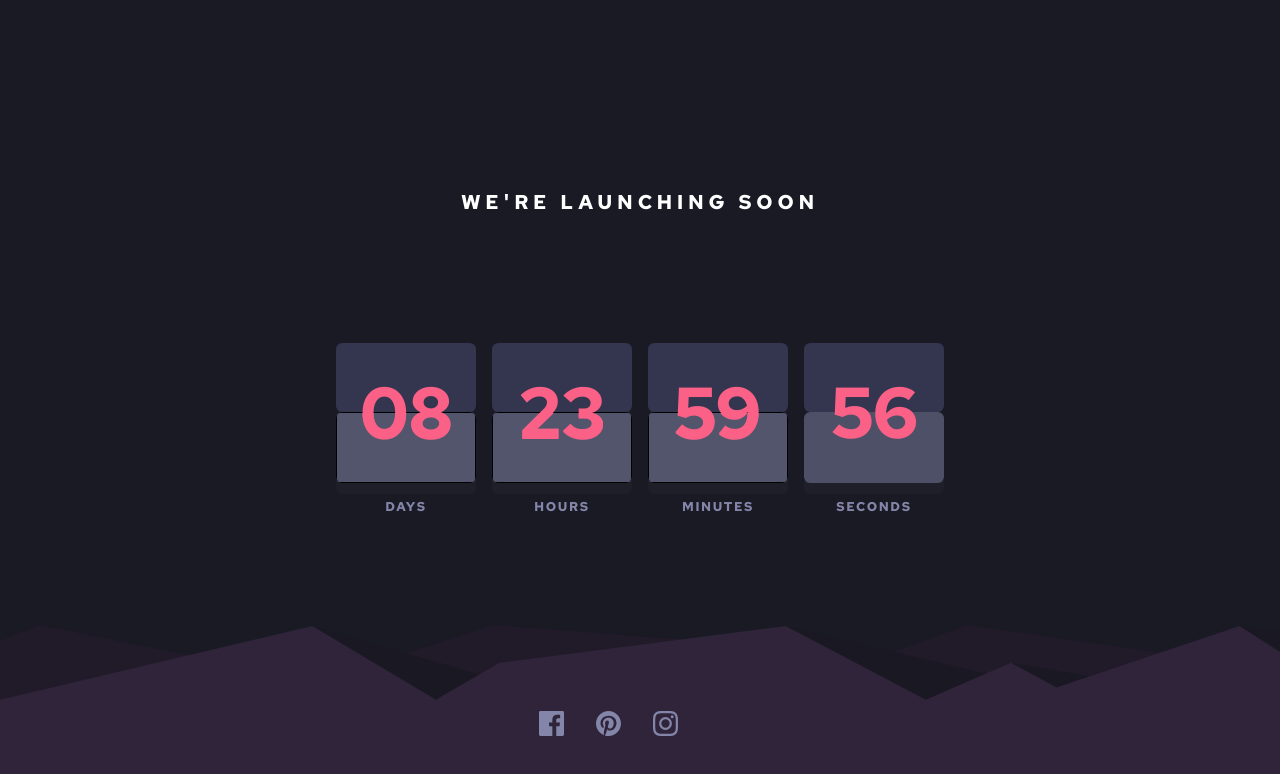
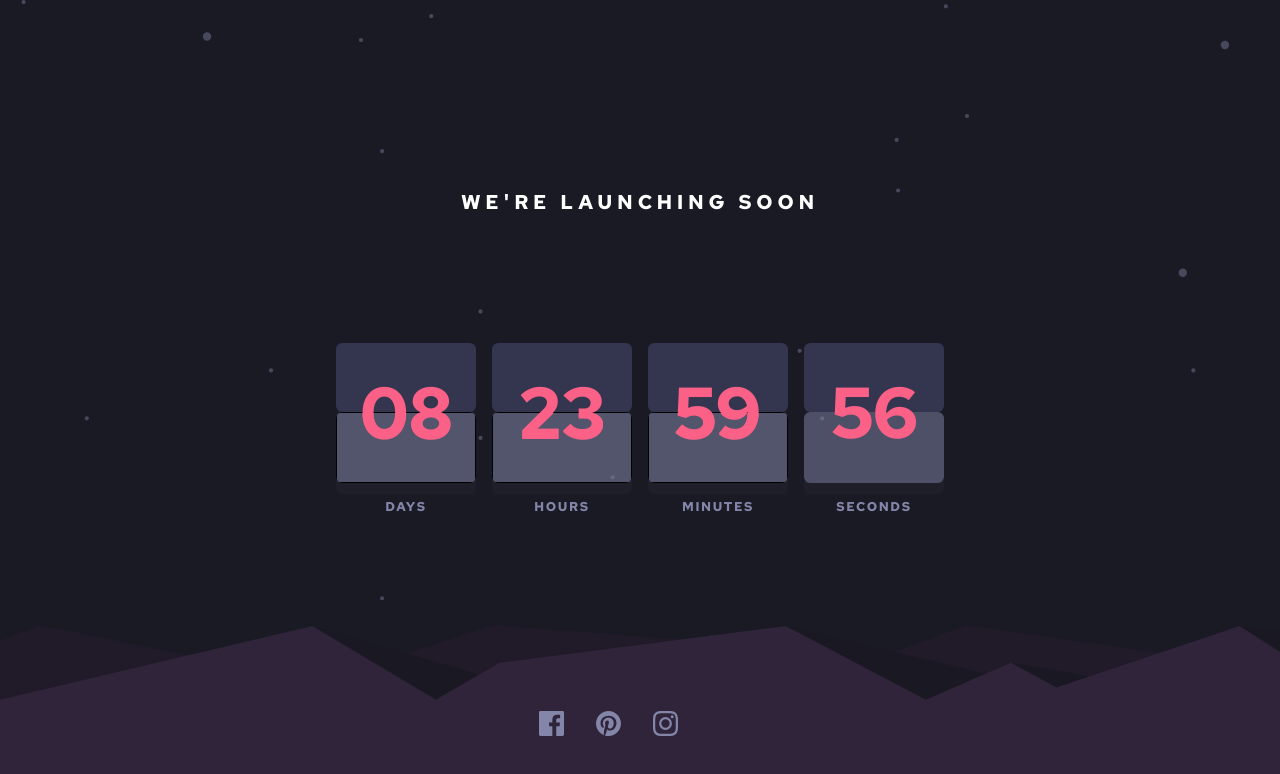
Before and after one commit to joshmichael23/timer-app, a Next.js app: page / in a window 1280 px wide. Shown: the top 774 px of the page. Built offline with nearby package versions, Linux system fonts and the light colour scheme.

Commit message:
2024-06-01 FIX TO BACKGROUND

```diff
--- a/src/app/page.css
+++ b/src/app/page.css
@@ -19,8 +19,10 @@ html,body{
 body{
   font-family: "Red Hat Text";
   background-color: hsl(234, 17%, 12%);
-  background: hsl(234, 17%, 12%)  url('/pattern-hills.svg') no-repeat center bottom;
-  background-size: contain;
+  background-repeat: no-repeat, no-repeat;
+  background-image: url('/pattern-hills.svg'), url('/bg-stars.svg');
+  background-position: center bottom, center center;
+  background-size: contain, cover;
   display: grid;
   place-items: center;
   grid-template-rows: auto;
```
